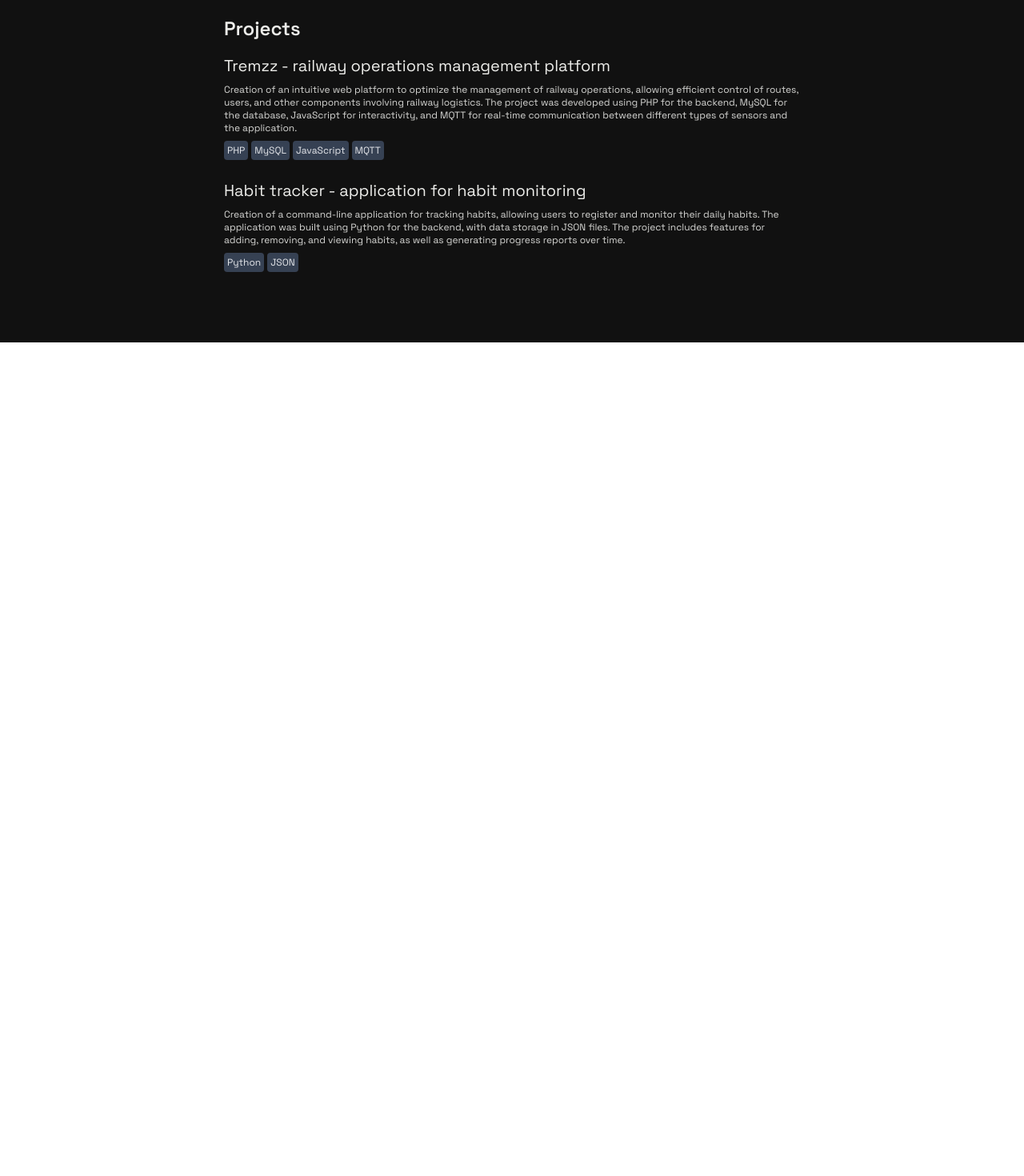
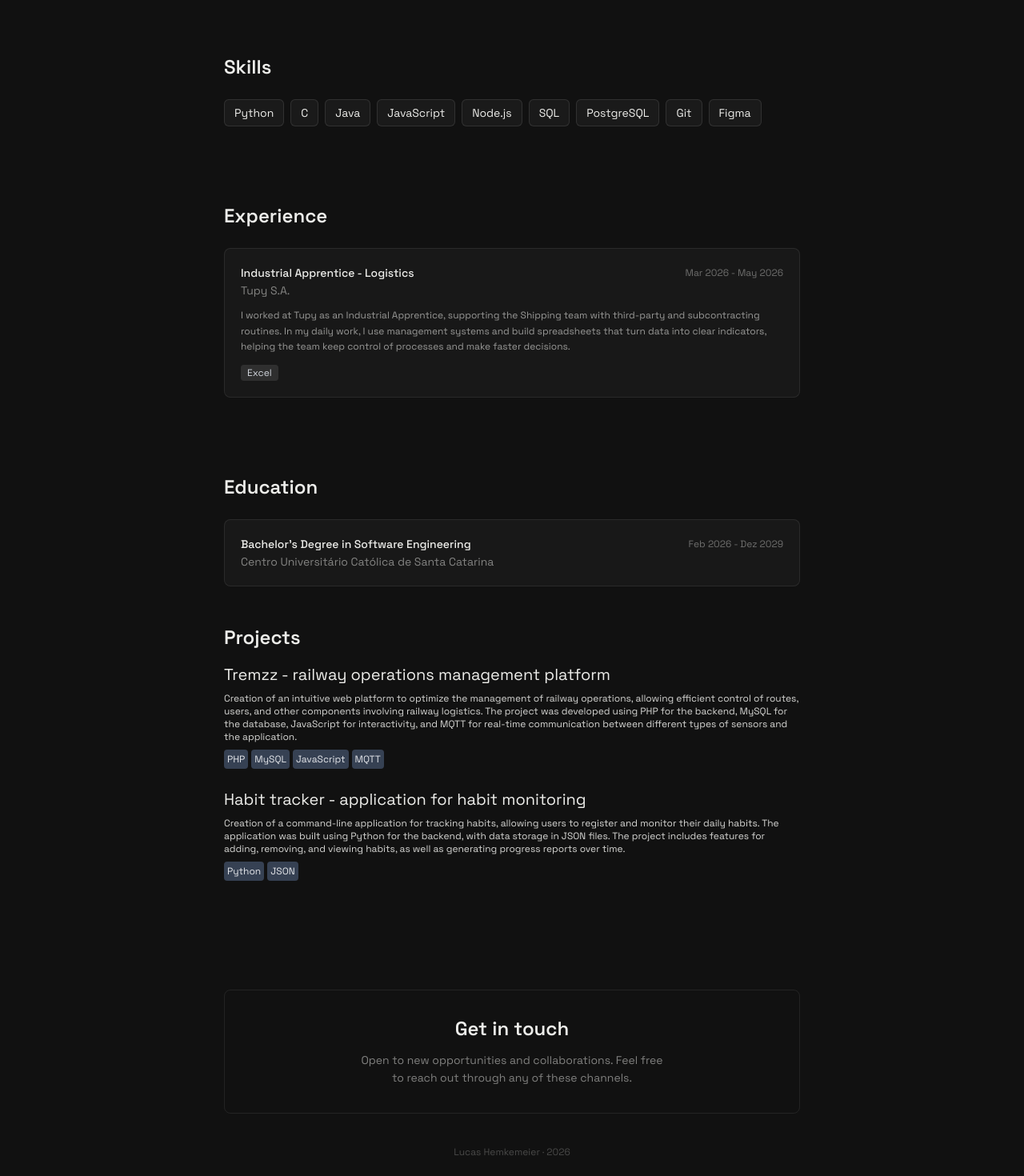
Before and after one commit to hemkdev/portfolio, a React (Vite) app: page / in a window 1280 px wide. Shown: the part 540-2010 px from the top of the page at 80% size. Before the commit the page ends 968 px from the top, so only its background shows below. Built offline with nearby package versions, Linux system fonts and the light colour scheme.

Commit message:
feat: adiciona seções de skills, experiência, educação e contato

```diff
--- a/src/App.jsx
+++ b/src/App.jsx
@@ -2,7 +2,11 @@ import { useState } from "react";
 import Navbar from "./components/Navbar";
 import Hero from "./components/Hero";
 import About from "./components/About";
+import Skills from "./components/Skills";
+import Experience from "./components/Experience";
+import Education from "./components/Education";
 import Projects from "./components/Projects";
+import Contact from "./components/Contact";
 
 function App() {
   const [value, setValue] = useState(false);
@@ -10,12 +14,18 @@ function App() {
 
   return (
     <div
-      className={`min-h-screen ${value ? "bg-white text-[#111111]" : "bg-[#111111] text-[#EDEDEA]"} transition-colors duration-300`}
+      className={`min-h-screen transition-colors duration-300 ${
+        value ? "bg-white text-[#111111]" : "bg-[#111111] text-[#EDEDEA]"
+      }`}
     >
       <Navbar value={value} setValue={setValue} />
-      <Hero />
-      <About />
+      <Hero value={value} />
+      <About value={value} />
+      <Skills value={value} />
+      <Experience value={value} />
+      <Education value={value} />
       <Projects value={value} />
+      <Contact value={value} />
     </div>
   );
 }
--- /dev/null
+++ b/src/components/Contact.jsx
@@ -0,0 +1,33 @@
+import { PERSON } from "../data/portfolio";
+
+function Contact({ value }) {
+  return (
+    <section id="contact" className="mx-auto w-full max-w-3xl px-6 pb-20 pt-12">
+      <div
+        className={`rounded-lg border p-8 text-center transition-colors duration-300 ${
+          value ? "border-gray-200" : "border-white/[0.08]"
+        }`}
+      >
+        <h2 className="text-2xl font-semibold">Get in touch</h2>
+        <p
+          className={`mx-auto mt-3 max-w-sm text-sm leading-relaxed ${
+            value ? "opacity-60" : "opacity-50"
+          }`}
+        >
+          Open to new opportunities and collaborations. Feel free to reach out
+          through any of these channels.
+        </p>
+      </div>
+
+      <p
+        className={`mt-10 text-center text-xs ${
+          value ? "opacity-30" : "opacity-25"
+        }`}
+      >
+        {PERSON.name} · {new Date().getFullYear()}
+      </p>
+    </section>
+  );
+}
+
+export default Contact;
--- /dev/null
+++ b/src/components/Education.jsx
@@ -0,0 +1,53 @@
+import { FORMATION } from "../data/portfolio";
+
+function Education({ value }) {
+  return (
+    <section id="education" className="mx-auto w-full max-w-3xl px-6 py-12">
+      <h2 className="mb-6 text-2xl font-semibold">Education</h2>
+      <div className="flex flex-col gap-4">
+        {FORMATION.map((edu, index) => (
+          <div
+            key={index}
+            className={`rounded-lg border p-5 transition-colors duration-300 ${
+              value
+                ? "border-gray-200 bg-gray-50/60"
+                : "border-white/[0.08] bg-white/[0.03]"
+            }`}
+          >
+            <div className="flex flex-col gap-1 sm:flex-row sm:items-start sm:justify-between">
+              <div>
+                <h3 className="text-sm font-medium">{edu.degree}</h3>
+                <p
+                  className={`mt-0.5 text-sm ${
+                    value ? "opacity-60" : "opacity-50"
+                  }`}
+                >
+                  {edu.institution}
+                </p>
+              </div>
+              <span
+                className={`shrink-0 text-xs sm:mt-0.5 ${
+                  value ? "opacity-50" : "opacity-40"
+                }`}
+              >
+                {edu.period}
+              </span>
+            </div>
+
+            {edu.description && (
+              <p
+                className={`mt-3 text-xs leading-relaxed ${
+                  value ? "opacity-70" : "opacity-60"
+                }`}
+              >
+                {edu.description}
+              </p>
+            )}
+          </div>
+        ))}
+      </div>
+    </section>
+  );
+}
+
+export default Education;
--- /dev/null
+++ b/src/components/Experience.jsx
@@ -0,0 +1,70 @@
+import { WORK_EXPERIENCE } from "../data/portfolio";
+
+function Experience({ value }) {
+  return (
+    <section id="experience" className="mx-auto w-full max-w-3xl px-6 py-12">
+      <h2 className="mb-6 text-2xl font-semibold">Experience</h2>
+      <div className="flex flex-col gap-4">
+        {WORK_EXPERIENCE.map((job, index) => (
+          <div
+            key={index}
+            className={`rounded-lg border p-5 transition-colors duration-300 ${
+              value
+                ? "border-gray-200 bg-gray-50/60"
+                : "border-white/[0.08] bg-white/[0.03]"
+            }`}
+          >
+            <div className="flex flex-col gap-1 sm:flex-row sm:items-start sm:justify-between">
+              <div>
+                <h3 className="text-sm font-medium">{job.role}</h3>
+                <p
+                  className={`mt-0.5 text-sm ${
+                    value ? "opacity-60" : "opacity-50"
+                  }`}
+                >
+                  {job.company}
+                </p>
+              </div>
+              <span
+                className={`shrink-0 text-xs sm:mt-0.5 ${
+                  value ? "opacity-50" : "opacity-40"
+                }`}
+              >
+                {job.Period}
+              </span>
+            </div>
+
+            {job.description && (
+              <p
+                className={`mt-3 text-xs leading-relaxed ${
+                  value ? "opacity-70" : "opacity-60"
+                }`}
+              >
+                {job.description}
+              </p>
+            )}
+
+            {job.tags && job.tags.length > 0 && (
+              <div className="mt-3 flex flex-wrap gap-1.5">
+                {job.tags.map((tag, tagIndex) => (
+                  <span
+                    key={tagIndex}
+                    className={`rounded px-2 py-0.5 text-xs transition-colors duration-300 ${
+                      value
+                        ? "bg-gray-200 text-gray-600"
+                        : "bg-white/10 text-gray-300"
+                    }`}
+                  >
+                    {tag}
+                  </span>
+                ))}
+              </div>
+            )}
+          </div>
+        ))}
+      </div>
+    </section>
+  );
+}
+
+export default Experience;
--- /dev/null
+++ b/src/components/Skills.jsx
@@ -0,0 +1,25 @@
+import { SKILLS } from "../data/portfolio";
+
+function Skills({ value }) {
+  return (
+    <section id="skills" className="mx-auto w-full max-w-3xl px-6 py-12">
+      <h2 className="mb-6 text-2xl font-semibold">Skills</h2>
+      <div className="flex flex-wrap gap-2">
+        {SKILLS.map((skill, index) => (
+          <span
+            key={index}
+            className={`rounded-md border px-3 py-1.5 text-sm transition-colors duration-300 ${
+              value
+                ? "border-gray-200 bg-gray-50 text-gray-700"
+                : "border-white/[0.1] bg-white/[0.04] text-[#EDEDEA]"
+            }`}
+          >
+            {skill}
+          </span>
+        ))}
+      </div>
+    </section>
+  );
+}
+
+export default Skills;
```
